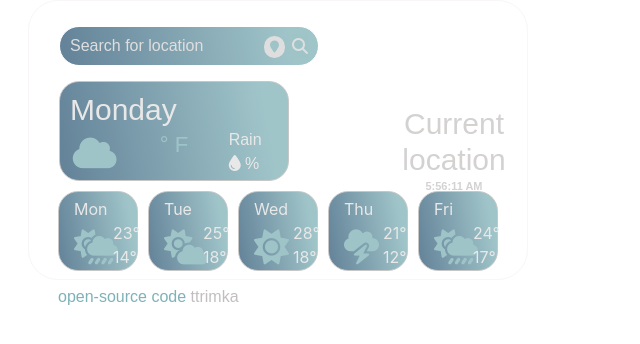
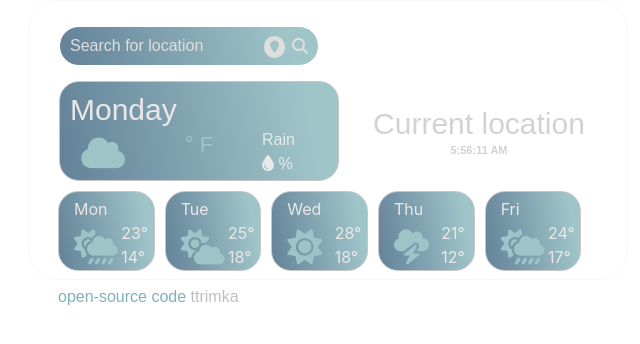
Before and after one commit to ttrimka/weather-app, a plain HTML site: page index.html in a window 1280 px wide. Shown: the whole page, without its empty margins (27-667 px from the left). Drawn offline with nearby package versions, Linux system fonts and the light colour scheme; no server answers.

Commit message:
Update style.css

```diff
--- a/src/style.css
+++ b/src/style.css
@@ -1,7 +1,7 @@
 .weather-app {
   padding-left: 30px;
   margin-left: -30px;
-  width: 500px;
+  width: 600px;
   height: 280px;
   border: solid 1px #f8f6f6;
   border-radius: 30px;
@@ -85,7 +85,7 @@
 }
 .today-forecast,
 .location {
-  width: 230px;
+  width: 280px;
   height: 100px;
   margin-top: 10px;
   padding: 10px;
```
